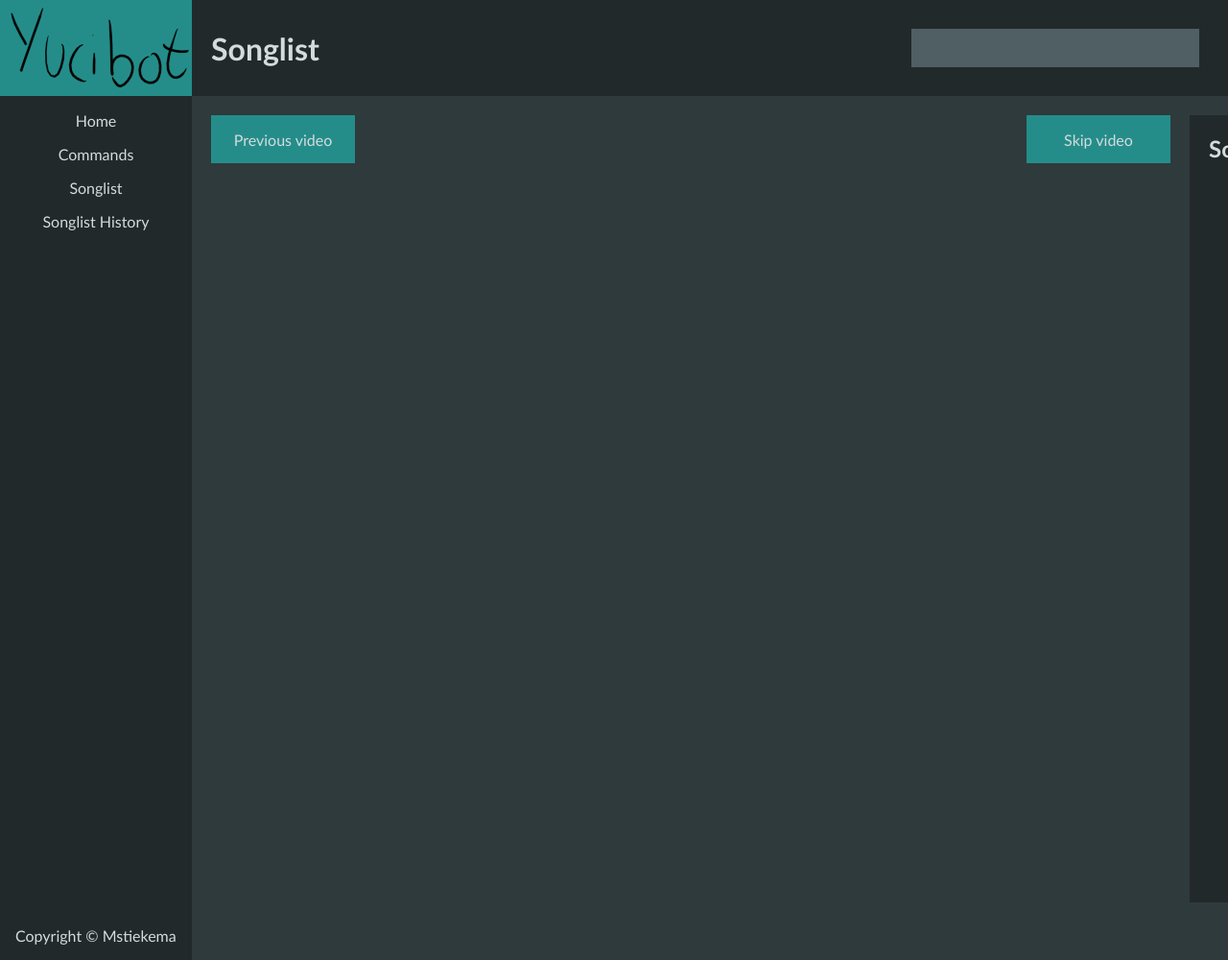
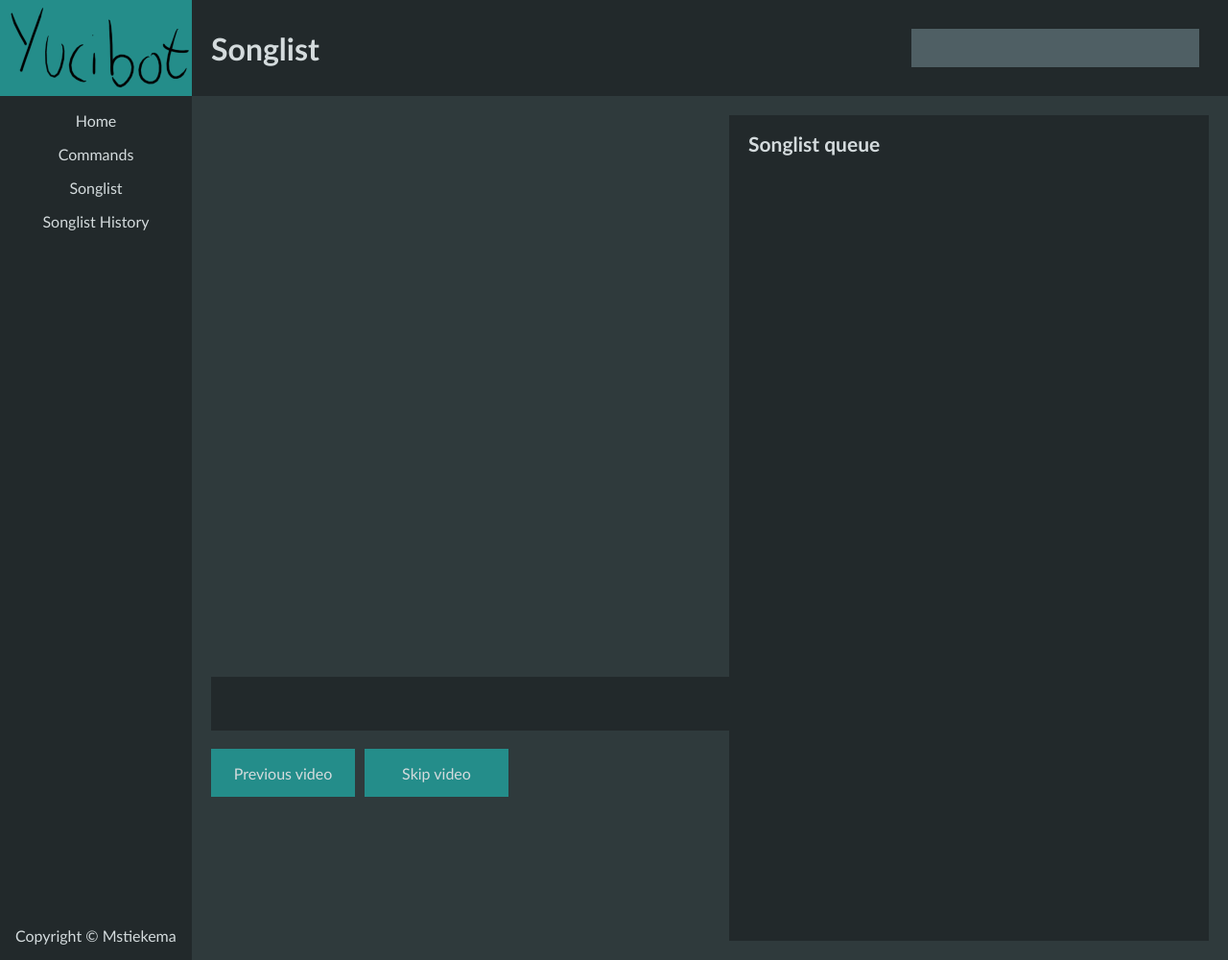
Before and after one commit to Mstiekema/Yucibot, a Node server app: page /songlist in a window 1280 px wide. Shown: the whole page at 96% size. Run offline with Node 20, Linux system fonts and the light colour scheme; some libraries are stand-ins or nearby versions.

Commit message:
Changed the host layout
Made it more resizeable, still have to work on something better (but I
want to stay away from )

```diff
--- a/static/css/yucibot.css
+++ b/static/css/yucibot.css
@@ -1,7 +1,11 @@
+body {
+    background-color: #2f3a3c;
+}
+
 body {
 	font-family: "Trebuchet MS", Helvetica, sans-serif;
 	color: #d4dbdd;
-    overflow: hidden;
+    /*overflow: hidden;*/
 }
 
 #selectDate {
@@ -23,17 +27,24 @@ body {
 }
 
 .videoTitle {
-    margin-top: -34px;
-    margin-left: 170px;
-    width: 700px;
+    position: absolute;
+    top: 605px;
+    left: 20px;
+    width: 1000px;
+    background-color: #22292b;
+    padding: 20px;
 }
 
 #previousVideo {
-    margin-top: -50px;
+    position: absolute;
+    left: 20px;
+    top: 680px;
 }
 
 #skipVideo {
-    margin-left: 850px;
+    position: absolute;
+    left: 180px;
+    top: 680px;
 }
 
 #player {
@@ -63,11 +74,12 @@ body {
 
 .songQueue {
     position: absolute;
-    font-size: 16px;
+    font-size: 14px;
     top: 20px;
-    left: 1040px;
+    right: 20px;
+    bottom: 20px;
     width: 460px;
-    height: 800px;
+    /*height: 800px;*/
     background-color: #22292b;
     padding: 0px 20px 20px 20px;
     overflow:auto;
@@ -76,7 +88,7 @@ body {
 .songQueueHistory {
     position: absolute;
     padding-top: 20px;
-    font-size: 16px;
+    font-size: 14px;
     top: 20px;
     left: 20px;
     right: 20px;
@@ -143,7 +155,7 @@ body {
     position:absolute;
     left:0;
     top:100px;
-    bottom: 0;
+    bottom: 0px;
     width: 200px;
     background-color: #22292b;
     text-align: center;
--- a/templates/songlist.html
+++ b/templates/songlist.html
@@ -19,10 +19,10 @@
 </div>
 </div>
 
-<div id="player"></div>
 <div class="button" id="skipVideo" onclick="skipVideo()"><p>Skip video</div>
 <div class="button" id="previousVideo" onclick="previousVideo()"><p>Previous video</div>
 <div class="videoTitle"><p><p></div>
+<div id="player"></div>
 </div>
 
 <div class="search"><input id="searchBar" type="text"></div>
```
